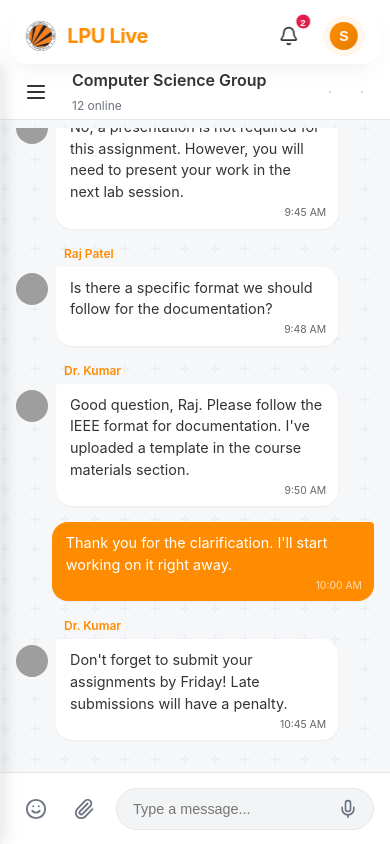
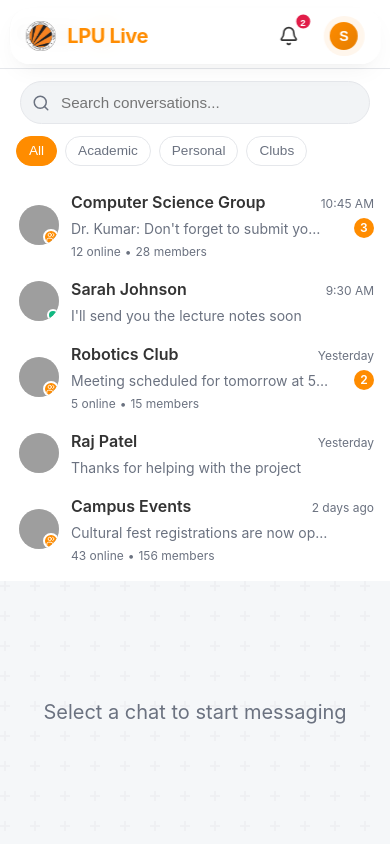
Before and after one commit to PriyanshK09/LiveReborn-ChatApp, a React (Vite) app in the folder frontend/: page /chat in a window 390 px wide. Built offline with nearby package versions, Linux system fonts and the light colour scheme; sample sign-in values are in the browser's storage; grey boxes are pictures that could not be loaded.

Commit message:
feat(chat): implement login redirection and enhance ChatPage layout with improved styles

```diff
--- a/frontend/src/pages/ChatPage.jsx
+++ b/frontend/src/pages/ChatPage.jsx
@@ -23,7 +23,7 @@ import "../styles/ChatPage.css"
 
 function ChatPage() {
   const navigate = useNavigate()
-  const [activeChat, setActiveChat] = useState(0)
+  const [activeChat, setActiveChat] = useState(null) // Set default to null
   const [message, setMessage] = useState("")
   const [showEmojiPicker, setShowEmojiPicker] = useState(false)
   const [showAttachMenu, setShowAttachMenu] = useState(false)
@@ -568,29 +568,12 @@ function ChatPage() {
 
         {/* Main chat area */}
         <div className="chat-main">
-          {/* Mobile top nav for showing back button on mobile */}
-          <div className="chat-mobile-nav">
-            <button className="mobile-back-button" onClick={() => setMobileSidebarOpen(true)}>
-              <Menu size={24} />
-            </button>
-            <div className="mobile-chat-info">
-              <h3>{chats[activeChat]?.name}</h3>
-              {chats[activeChat]?.isGroup ? (
-                <span>{chats[activeChat]?.online} online</span>
+          {activeChat === null ? (
+            <div className="chat-placeholder">
+              <p>Select a chat to start messaging</p>
+            </div>
           ) : (
-                <span>{chats[activeChat]?.status || "offline"}</span>
-              )}
-            </div>
-            <div className="chat-actions">
-              <button className="mobile-menu-button">
-                <Phone size={20} />
-              </button>
-              <button className="mobile-menu-button">
-                <MoreVertical size={20} />
-              </button>
-            </div>
-          </div>
-
+            <>
               {/* Chat header */}
               <div className="chat-header">
                 <div className="chat-header-info">
@@ -608,17 +591,20 @@ function ChatPage() {
                 </div>
 
                 <div className="chat-header-actions">
-              <button className="chat-header-button">
+                  <button className="chat-header-button" data-tooltip="Call">
                     <Phone size={20} />
                   </button>
-              <button className="chat-header-button">
+                  <button className="chat-header-button" data-tooltip="Video">
                     <Video size={20} />
                   </button>
-              <button className="chat-header-button">
+                  <button className="chat-header-button" data-tooltip="Search">
                     <Search size={20} />
                   </button>
-              <button className="chat-header-button">
+                  <button className="chat-header-button" data-tooltip="Info">
                     <Info size={20} />
+                  </button>
+                  <button className="chat-header-button" onClick={() => setActiveChat(null)} data-tooltip="Close">
+                    <X size={20} />
                   </button>
                 </div>
               </div>
@@ -768,6 +754,8 @@ function ChatPage() {
                   </form>
                 </div>
               </div>
+            </>
+          )}
         </div>
       </div>
     </div>
--- a/frontend/src/styles/ChatPage.css
+++ b/frontend/src/styles/ChatPage.css
@@ -470,12 +470,19 @@
   justify-content: space-between;
   padding: 0 1.5rem;
   z-index: 2;
+  box-shadow: 0 2px 4px rgba(0, 0, 0, 0.1); /* Add shadow for depth */
+  border-radius: 0.5rem; /* Slight rounding for a modern look */
 }
 
 .chat-header-info {
   display: flex;
   align-items: center;
   gap: 0.75rem;
+}
+
+.chat-header-info h3 {
+  font-size: 1.2rem; /* Slightly larger font for better readability */
+  font-weight: 700; /* Make the title more prominent */
 }
 
 .chat-header-avatar {
@@ -508,7 +515,9 @@
 
 .chat-header-actions {
   display: flex;
-  gap: 0.5rem;
+  gap: 0.75rem; /* Increase spacing between action buttons */
+  position: relative;
+  margin-left: auto; /* Ensures the actions align to the rightmost position */
 }
 
 .chat-header-button {
@@ -522,12 +531,47 @@
   border-radius: 50%;
   color: var(--text-light);
   cursor: pointer;
-  transition: all 0.2s ease;
+  transition: all 0.3s ease; /* Smooth transition for hover effects */
+  position: relative; /* Added for tooltip */
+  background-color: rgba(0, 0, 0, 0.05); /* Add subtle background */
 }
 
 .chat-header-button:hover {
-  background-color: var(--bg-light);
-  color: var(--primary-color);
+  background-color: var(--primary-color); /* Highlight on hover */
+  color: white; /* Ensure icon is visible on hover */
+}
+
+.chat-header-button[data-tooltip="Close"] {
+  background-color: rgba(255, 0, 0, 0.1); /* Distinct background for close button */
+}
+
+.chat-header-button[data-tooltip="Close"]:hover {
+  background-color: rgba(255, 0, 0, 0.8); /* Highlight close button on hover */
+  color: white; /* Ensure icon is visible */
+}
+
+/* Tooltip styles */
+.chat-header-button::after {
+  content: attr(data-tooltip); /* Use the data-tooltip attribute for text */
+  position: absolute;
+  bottom: -2rem;
+  left: 50%;
+  transform: translateX(-50%);
+  background-color: var(--primary-color);
+  color: white;
+  font-size: 0.75rem;
+  padding: 0.25rem 0.5rem;
+  border-radius: 0.5rem;
+  opacity: 0;
+  visibility: hidden;
+  transition: opacity 0.2s ease, transform 0.2s ease;
+  white-space: nowrap;
+}
+
+.chat-header-button:hover::after {
+  opacity: 1;
+  visibility: visible;
+  transform: translateX(-50%) translateY(-0.25rem);
 }
 
 /* Chat messages */
@@ -954,100 +998,176 @@
 
 @media (max-width: 768px) {
   .chat-page-wrapper {
-    overflow: hidden;
+    padding: 0; /* Remove padding for a cleaner look */
   }
 
   .chat-page {
+    flex-direction: column; /* Stack sidebar and main chat vertically */
     height: 100vh;
-    position: fixed;
-    top: 0;
-    left: 0;
-    right: 0;
-    bottom: 0;
-    z-index: 900;
-    margin-top: 0;
-    padding-top: var(--header-height);
-  }
-
-  .chat-mobile-nav {
-    display: flex;
-    position: fixed;
-    top: var(--header-height);
+    border-radius: 0; /* Remove border radius for full-screen effect */
   }
 
   .chat-sidebar {
-    position: fixed;
-    top: var(--header-height);
-    left: 0;
-    height: calc(100vh - var(--header-height));
-    width: 80%;
-    max-width: 350px;
-    transform: translateX(-100%);
-    z-index: 950;
-    box-shadow: 5px 0 15px rgba(0, 0, 0, 0.1);
-    transition: transform 0.3s ease-in-out;
+    width: 100%; /* Full width for sidebar */
+    height: auto; /* Adjust height for content */
+    position: relative; /* Remove fixed positioning */
+    border-right: none; /* Remove border for cleaner look */
+    box-shadow: none; /* Remove shadow */
   }
 
-  .chat-sidebar-open {
-    transform: translateX(0);
+  .chat-sidebar-header {
+    padding: 1rem; /* Reduce padding for smaller screens */
   }
 
   .chat-main {
-    padding-top: 4rem; /* Space for mobile nav */
-    width: 100%;
+    flex: 1;
+    padding: 0; /* Remove padding for full-width content */
   }
 
   .chat-header {
-    display: none;
+    margin-top: 4rem; /* Adjust for mobile header */
+    height: 3.5rem; /* Adjust height for mobile */
+    padding: 0 1rem; /* Add consistent padding */
+    background-color: white; /* Match PC view background color */
+    color: var(--text-color); /* Match PC view text color */
+    border-bottom: 1px solid var(--border-color); /* Add border for consistency */
+    box-shadow: none; /* Remove shadow to match PC view */
+  }
+
+  .chat-header-info {
+    display: flex;
+    align-items: center;
+    gap: 0.75rem;
+  }
+
+  .chat-header-avatar {
+    width: 2rem;
+    height: 2rem;
+    border-radius: 50%;
+    overflow: hidden;
+    background-color: rgba(0, 0, 0, 0.1); /* Match PC view avatar background */
+    display: flex;
+    align-items: center;
+    justify-content: center;
+    color: var(--text-color); /* Match PC view avatar text color */
+    font-weight: 600;
+  }
+
+  .chat-header-text h3 {
+    font-size: 1rem; /* Adjust font size for mobile */
+    font-weight: 600;
+    margin: 0;
+    color: var(--text-color); /* Match PC view header text color */
+  }
+
+  .chat-header-text span {
+    font-size: 0.75rem; /* Smaller font for status */
+    color: var(--text-light); /* Match PC view status text color */
+  }
+
+  .chat-header-actions {
+    display: flex;
+    gap: 0.5rem; /* Adjust spacing between action buttons */
+  }
+
+  .chat-header-button {
+    background: none; /* Match PC view button background */
+    border: none;
+    width: 2rem;
+    height: 2rem;
+    border-radius: 50%;
+    color: var(--text-light); /* Match PC view button color */
+    display: flex;
+    align-items: center;
+    justify-content: center;
+    transition: background-color 0.2s ease;
+  }
+
+  .chat-header-button:hover {
+    background-color: rgba(0, 0, 0, 0.05); /* Match PC view hover effect */
+  }
+
+  .chat-header-info h3 {
+    font-size: 1rem; /* Adjust font size for smaller screens */
+  }
+
+  .chat-header-text span {
+    font-size: 0.7rem; /* Smaller status text */
+  }
+
+  .chat-list-item {
+    padding: 0.5rem 1rem; /* Reduce padding */
+  }
+
+  .chat-list-avatar {
+    width: 2.5rem;
+    height: 2.5rem; /* Smaller avatars */
   }
 
   .chat-messages {
-    padding: 1rem;
+    padding: 1rem; /* Add consistent padding */
+    font-size: 0.9rem; /* Adjust font size for readability */
   }
 
   .chat-message-bubble {
-    padding: 0.625rem 0.875rem;
+    padding: 0.5rem 0.75rem; /* Reduce padding for compact bubbles */
   }
 
-  .chat-message-bubble p {
-    font-size: 0.9rem;
+  .chat-input-container {
+    height: 3.5rem; /* Reduce input container height */
+    padding: 0.5rem 1rem; /* Adjust padding */
+  }
+
+  .chat-input-form input {
+    padding: 0.5rem 2.5rem 0.5rem 1rem; /* Adjust padding for smaller input */
+    font-size: 0.85rem; /* Adjust font size */
+  }
+
+  .chat-input-mic,
+  .chat-input-send {
+    width: 2rem; /* Reduce button size */
+    height: 2rem;
+  }
+
+  .emoji-picker {
+    width: 200px; /* Reduce emoji picker width */
+  }
+
+  .emoji-grid {
+    grid-template-columns: repeat(5, 1fr); /* Adjust grid for smaller screens */
+  }
+
+  .attach-menu {
+    width: 90%; /* Make attachment menu responsive */
+    left: 5%; /* Center it */
+    transform: translateY(10px);
+  }
+
+  .attach-menu-container.show {
+    transform: translateY(0);
   }
 }
 
 @media (max-width: 480px) {
-  .chat-sidebar {
-    width: 85%;
+  .chat-header h3 {
+    font-size: 1rem; /* Adjust font size for smaller screens */
+  }
+
+  .chat-header span {
+    font-size: 0.75rem; /* Adjust font size for status text */
   }
 
   .chat-message {
-    max-width: 90%;
-  }
-
-  .emoji-picker {
-    width: 220px;
-  }
-
-  .emoji-grid {
-    grid-template-columns: repeat(6, 1fr);
+    max-width: 95%; /* Increase message width */
   }
 
   .chat-input-form input {
-    padding: 0.75rem 2.75rem 0.75rem 1rem;
-    font-size: 0.9rem;
+    font-size: 0.8rem; /* Further reduce font size */
   }
 
-  .attach-menu {
-    transform: translateX(-50%);
-    left: 50%;
-  }
-
-  .attach-menu-container {
-    left: 50%;
-    transform: translateX(-50%) translateY(10px);
-  }
-
-  .attach-menu-container.show {
-    transform: translateX(-50%) translateY(0);
+  .chat-reset-search {
+    font-size: 0.8rem; /* Adjust button font size */
+    padding: 0.4rem 0.8rem; /* Adjust padding */
   }
 }
 
@@ -1112,3 +1232,14 @@
   height: 100%;
   object-fit: cover;
 }
+
+/* Placeholder message when no chat is selected */
+.chat-placeholder {
+  display: flex;
+  align-items: center;
+  justify-content: center;
+  height: 100%;
+  color: var(--text-light);
+  font-size: 1.25rem;
+  text-align: center;
+}
```
Also changed, not shown: frontend/src/App.jsx (+16 -11 lines). Lines whose indentation alone changed are shown as unchanged.
